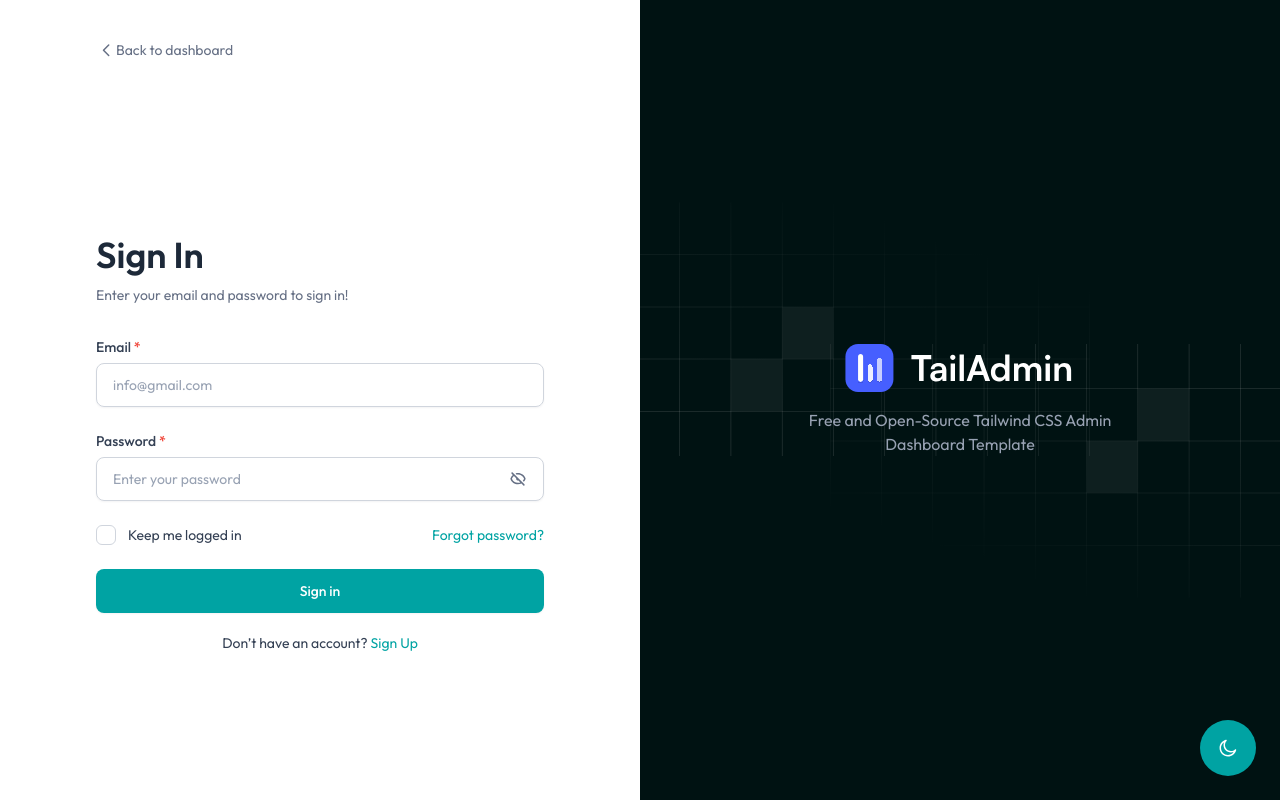
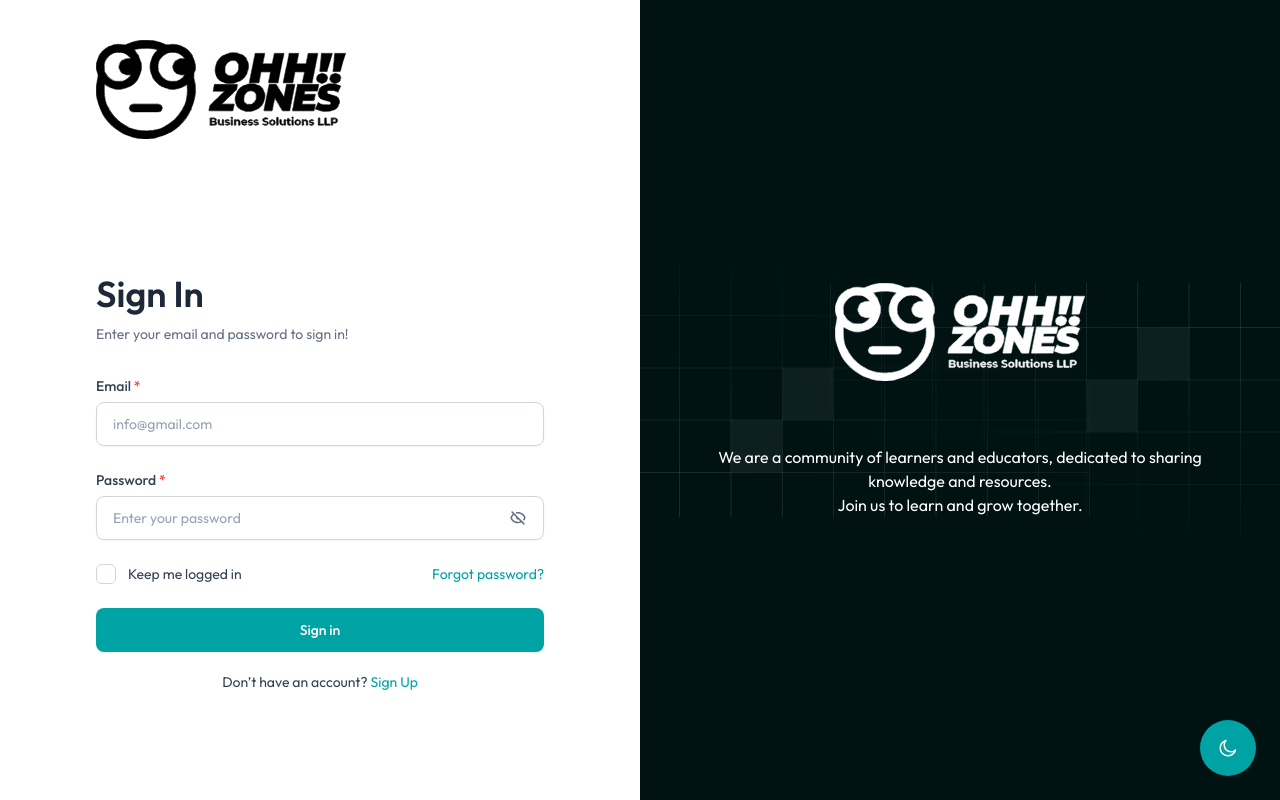
Before and after one commit to sanukhandev/lms_frontend, a Next.js app: page /auth/signin in a window 1280 px wide. Built offline with nearby package versions, Linux system fonts and the light colour scheme; no server answers.

Commit message:
Add LmsMetrics component and update references in Ecommerce and SignInForm

```diff
--- a/src/app/admin/page.tsx
+++ b/src/app/admin/page.tsx
@@ -6,6 +6,7 @@ import MonthlySalesChart from "@/components/ecommerce/MonthlySalesChart";
 import StatisticsChart from "@/components/ecommerce/StatisticsChart";
 import RecentOrders from "@/components/ecommerce/RecentOrders";
 import DemographicCard from "@/components/ecommerce/DemographicCard";
+import { LmsMetrics } from "@/components/ecommerce/LmsMetrics";
 
 export const metadata: Metadata = {
   title: "Admin Dashboard | LMS Platform",
@@ -17,7 +18,7 @@ export default function Ecommerce() {
   return (
     <div className="grid grid-cols-12 gap-4 md:gap-6">
       <div className="col-span-12 space-y-6 xl:col-span-7">
-        <EcommerceMetrics />
+        <LmsMetrics />
 
         <MonthlySalesChart />
       </div>
--- a/src/app/auth/layout.tsx
+++ b/src/app/auth/layout.tsx
@@ -20,17 +20,19 @@ export default function AuthLayout({
             <div className="relative items-center justify-center  flex z-1">
               {/* <!-- ===== Common Grid Shape Start ===== --> */}
               <GridShape />
-              <div className="flex flex-col items-center max-w-xs">
+              <div className="flex flex-col items-center max-w-lg">
                 <Link href="/" className="block mb-4">
+                  {/* {set logo svg white } */}
                   <Image
-                    width={231}
-                    height={48}
-                    src="/images/logo/auth-logo.svg"
+                    height={70}
+                    width={250}
+                    className="invert"
+                    src="/images/logo/logo.svg"
                     alt="Logo"
                   />
                 </Link>
-                <p className="text-center text-gray-400 dark:text-white/60">
-                  Free and Open-Source Tailwind CSS Admin Dashboard Template
+                <p className="text-center text-white dark:text-white/60">
+                  <br /> <br /> We are a community of learners and educators, dedicated to sharing knowledge and resources. <br /> Join us to learn and grow together.
                 </p>
               </div>
             </div>
--- a/src/components/auth/SignInForm.tsx
+++ b/src/components/auth/SignInForm.tsx
@@ -3,11 +3,12 @@
 import { useEffect, useState } from "react";
 import { useRouter } from "next/navigation";
 import Link from "next/link";
+import Image from "next/image";
 import Checkbox from "@/components/form/input/Checkbox";
 import Input from "@/components/form/input/InputField";
 import Label from "@/components/form/Label";
 import Button from "@/components/ui/button/Button";
-import { ChevronLeftIcon, EyeCloseIcon, EyeIcon } from "@/icons";
+import { EyeCloseIcon, EyeIcon } from "@/icons";
 import { api, setAuthToken, setUserData, setUserRole, getUserRole } from "@/util/api";
 
 export default function SignInForm() {
@@ -46,7 +47,7 @@ export default function SignInForm() {
       const rolePath =
         user.role === "admin" ? "/admin" :
         user.role === "instructor" ? "/instructor" : "/student";
-
+      setLoading(false);
       router.push(rolePath);
     } catch (err: unknown) {
       const message = (err as {
@@ -65,8 +66,13 @@ export default function SignInForm() {
           href="/"
           className="inline-flex items-center text-sm text-gray-500 transition-colors hover:text-gray-700 dark:text-gray-400 dark:hover:text-gray-300"
         >
-          <ChevronLeftIcon />
-          Back to dashboard
+         <Image
+                            height={70}
+                            width={250}
+                            className=""
+                            src="/images/logo/logo.svg"
+                            alt="Logo"
+                          />
         </Link>
       </div>
 
--- /dev/null
+++ b/src/components/ecommerce/LmsMetrics.tsx
@@ -0,0 +1,56 @@
+"use client";
+import React from "react";
+import Badge from "../ui/badge/Badge";
+import { ArrowDownIcon, ArrowUpIcon, BoxIconLine, GroupIcon } from "@/icons";
+
+export const LmsMetrics = () => {
+  return (
+    <div className="grid grid-cols-1 gap-4 sm:grid-cols-2 md:gap-6">
+      {/* <!-- Metric Item Start --> */}
+      <div className="rounded-2xl border border-gray-200 bg-white p-5 dark:border-gray-800 dark:bg-white/[0.03] md:p-6">
+        <div className="flex items-center justify-center w-12 h-12 bg-brand-600 rounded-xl dark:bg-gray-800">
+          <GroupIcon className="text-white size-6 dark:text-white/90" />
+        </div>
+
+        <div className="flex items-end justify-between mt-5">
+          <div>
+            <span className="text-sm text-gray-500 dark:text-gray-400">
+              Students
+            </span>
+            <h4 className="mt-2 font-bold text-gray-800 text-title-sm dark:text-white/90">
+              3
+            </h4>
+          </div>
+          <Badge color="success">
+            <ArrowUpIcon />
+            11.01%
+          </Badge>
+        </div>
+      </div>
+      {/* <!-- Metric Item End --> */}
+
+      {/* <!-- Metric Item Start --> */}
+      <div className="rounded-2xl border border-gray-200 bg-white p-5 dark:border-gray-800 dark:bg-white/[0.03] md:p-6">
+        <div className="flex items-center justify-center w-12 h-12 bg-brand-600 rounded-xl dark:bg-gray-800">
+          <BoxIconLine className="text-white dark:text-white/90" />
+        </div>
+        <div className="flex items-end justify-between mt-5">
+          <div>
+            <span className="text-sm text-gray-500 dark:text-gray-400">
+              Courses
+            </span>
+            <h4 className="mt-2 font-bold text-gray-800 text-title-sm dark:text-white/90">
+              1
+            </h4>
+          </div>
+
+          <Badge color="error">
+            <ArrowDownIcon className="text-error-500" />
+            9.05%
+          </Badge>
+        </div>
+      </div>
+      {/* <!-- Metric Item End --> */}
+    </div>
+  );
+};
```
